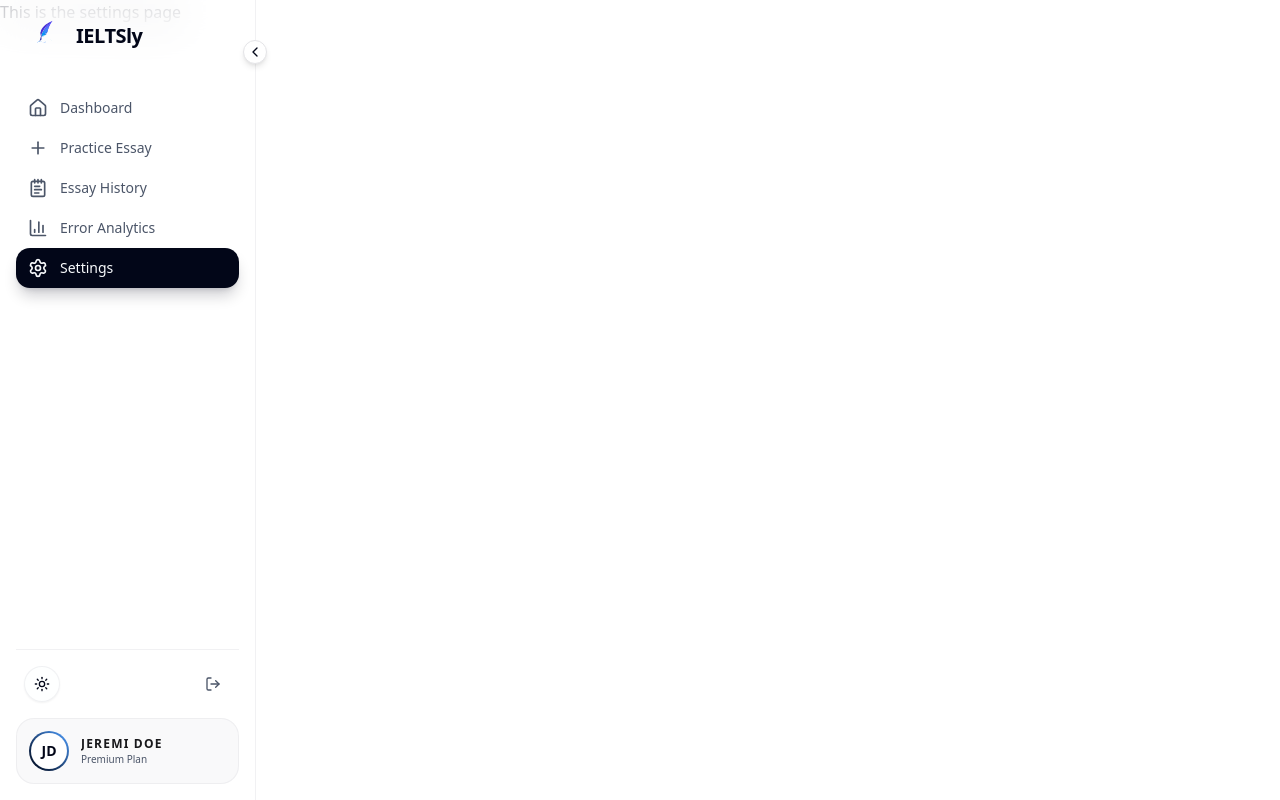
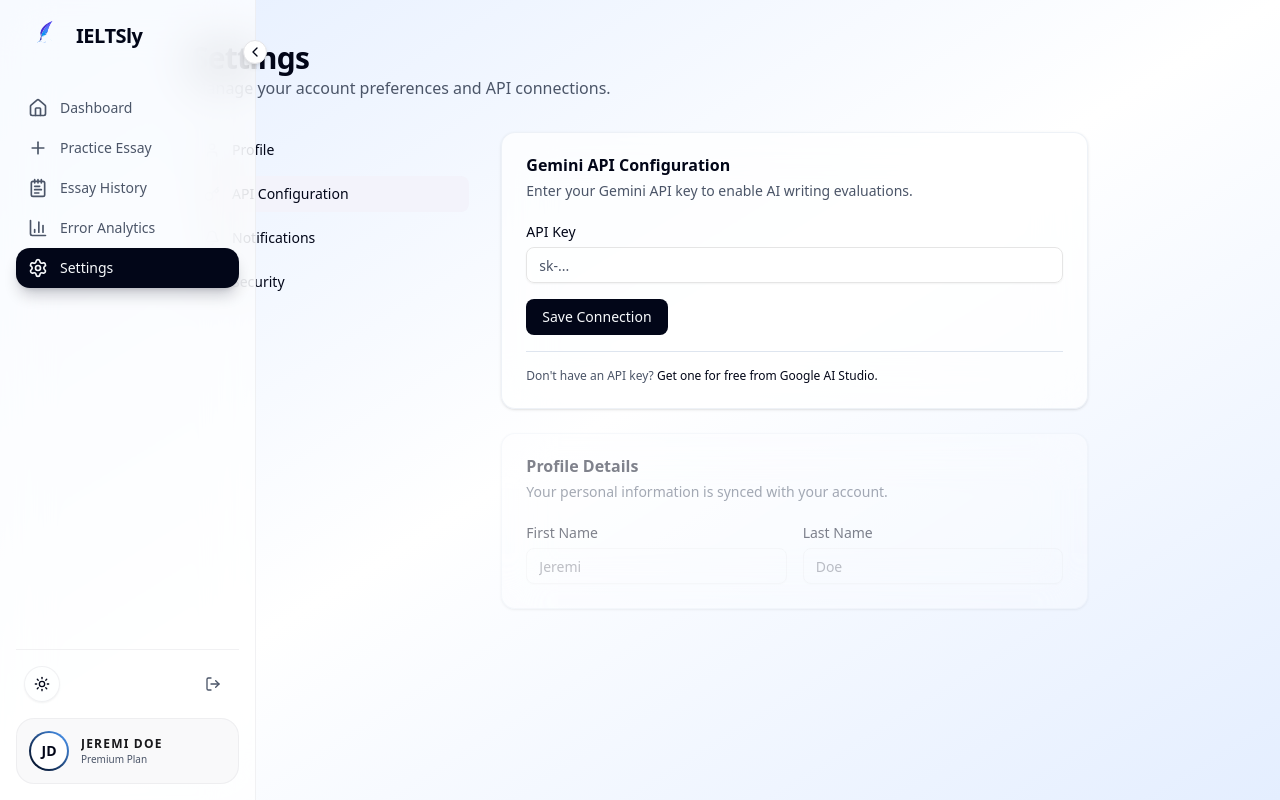
Before and after one commit to Jeremi-code/IELTSly, a Next.js app: page /dashboard/settings in a window 1280 px wide. Built offline with nearby package versions, Linux system fonts and the light colour scheme.

Commit message:
feat: standardize layouts for history, settings, and analytics pages for theme compatibility

```diff
--- a/app/dashboard/analytics/page.tsx
+++ b/app/dashboard/analytics/page.tsx
@@ -1,13 +1,26 @@
 import DashboardNav from '@/app/components/DashboardNav'
 import React from 'react'
+import { cn } from '@/lib/utils'
 
-const page = () => {
+const AnalyticsPage = () => {
+  const [isCollapsed, setIsCollapsed] = React.useState(false);
+
   return (
-    <div className='w-full h-screen grid grid-cols-[16%_84%] gap-0'>
-      <DashboardNav />
-      <div>This is the analytics page</div>
+    <div className="flex min-h-screen bg-linear-to-br from-[#E4EEFF] via-[#FFFFFF] to-[#E4EEFF] dark:from-zinc-950 dark:to-zinc-900 text-foreground transition-colors duration-500">
+      <DashboardNav collapsed={isCollapsed} onToggle={setIsCollapsed} />
+      <main className={cn(
+        "flex-1 transition-all duration-300 p-10",
+        isCollapsed ? "pl-20" : "pl-64"
+      )}>
+        <h1 className="text-3xl font-bold mb-6">Analytics Overview</h1>
+        <div className="grid grid-cols-1 gap-6">
+           <div className="p-8 border rounded-2xl bg-card/50 backdrop-blur-sm text-center text-muted-foreground">
+             Detailed Error Analytics coming soon...
+           </div>
+        </div>
+      </main>
     </div>
   )
 }
 
-export default page
+export default AnalyticsPage
--- a/app/dashboard/history/page.tsx
+++ b/app/dashboard/history/page.tsx
@@ -1,13 +1,66 @@
-import DashboardNav from '@/app/components/DashboardNav'
-import React from 'react'
+"use client";
 
-const page = () => {
+import React, { useState } from "react";
+import DashboardNav from "@/app/components/DashboardNav";
+import { cn } from "@/lib/utils";
+import { Card, CardContent, CardHeader, CardTitle } from "@/components/ui/card";
+import { NotepadText, Search, Filter } from "lucide-react";
+import { Input } from "@/components/ui/input";
+import { Button } from "@/components/ui/button";
+
+const HistoryPage = () => {
+  const [isCollapsed, setIsCollapsed] = useState(false);
+
   return (
-    <div className='w-full h-screen grid grid-cols-[16%_84%] gap-0'>
-      <DashboardNav />
-      <div>This is the history page</div>
+    <div className="flex min-h-screen bg-linear-to-br from-[#E4EEFF] via-[#FFFFFF] to-[#E4EEFF] dark:from-zinc-950 dark:via-zinc-950 dark:to-zinc-900 text-foreground relative transition-colors duration-500">
+      <DashboardNav collapsed={isCollapsed} onToggle={setIsCollapsed} />
+
+      <main className={cn(
+        "flex-1 transition-all duration-300 p-6 lg:p-10",
+        isCollapsed ? "pl-20" : "pl-64"
+      )}>
+        <div className="max-w-6xl mx-auto space-y-8">
+          <header className="flex flex-col md:flex-row md:items-center justify-between gap-4">
+            <div>
+              <h1 className="text-3xl font-bold tracking-tight">Essay History</h1>
+              <p className="text-muted-foreground">Review and learn from your past writing attempts.</p>
+            </div>
+
+            <div className="flex items-center gap-2">
+              <div className="relative w-full md:w-64">
+                <Search className="absolute left-3 top-1/2 -translate-y-1/2 h-4 w-4 text-muted-foreground" />
+                <Input placeholder="Search essays..." className="pl-9 bg-white/50 dark:bg-zinc-900/50" />
+              </div>
+              <Button variant="outline" size="icon">
+                <Filter className="h-4 w-4" />
+              </Button>
+            </div>
+          </header>
+
+          <Card className="border-border/50 dark:border-zinc-800/50 bg-white/70 dark:bg-zinc-900/40 backdrop-blur-xl">
+            <CardHeader>
+              <CardTitle className="text-lg flex items-center gap-2">
+                <NotepadText className="h-5 w-5 text-primary" />
+                All Essays
+              </CardTitle>
+            </CardHeader>
+            <CardContent>
+              <div className="flex flex-col items-center justify-center py-20 text-center space-y-4">
+                <div className="h-20 w-20 rounded-full bg-primary/5 flex items-center justify-center text-primary/40">
+                  <NotepadText className="h-10 w-10" />
+                </div>
+                <div className="max-w-xs space-y-2">
+                   <p className="font-bold">No essays found</p>
+                   <p className="text-sm text-muted-foreground">Start practicing to see your writing history and AI feedback here.</p>
+                </div>
+                <Button>Start Your First Essay</Button>
+              </div>
+            </CardContent>
+          </Card>
+        </div>
+      </main>
     </div>
-  )
-}
+  );
+};
 
-export default page
+export default HistoryPage;
--- a/app/dashboard/settings/page.tsx
+++ b/app/dashboard/settings/page.tsx
@@ -1,13 +1,90 @@
-import DashboardNav from '@/app/components/DashboardNav'
-import React from 'react'
+"use client";
 
-const page = () => {
+import React, { useState } from "react";
+import DashboardNav from "@/app/components/DashboardNav";
+import { cn } from "@/lib/utils";
+import { Card, CardContent, CardHeader, CardTitle, CardDescription } from "@/components/ui/card";
+import { Settings, User, Bell, Shield, Key } from "lucide-react";
+import { Button } from "@/components/ui/button";
+import { Label } from "@/components/ui/label";
+import { Input } from "@/components/ui/input";
+import { Separator } from "@/components/ui/separator";
+
+const SettingsPage = () => {
+  const [isCollapsed, setIsCollapsed] = useState(false);
+
   return (
-    <div className='w-full h-screen grid grid-cols-[16%_84%] gap-0'>
-      <DashboardNav />
-      <div>This is the settings page</div>
+    <div className="flex min-h-screen bg-linear-to-br from-[#E4EEFF] via-[#FFFFFF] to-[#E4EEFF] dark:from-zinc-950 dark:via-zinc-950 dark:to-zinc-900 text-foreground relative transition-colors duration-500">
+      <DashboardNav collapsed={isCollapsed} onToggle={setIsCollapsed} />
+
+      <main className={cn(
+        "flex-1 transition-all duration-300 p-6 lg:p-10",
+        isCollapsed ? "pl-20" : "pl-64"
+      )}>
+        <div className="max-w-4xl mx-auto space-y-8">
+          <header>
+            <h1 className="text-3xl font-bold tracking-tight">Settings</h1>
+            <p className="text-muted-foreground">Manage your account preferences and API connections.</p>
+          </header>
+
+          <div className="grid grid-cols-1 md:grid-cols-3 gap-8">
+             <aside className="space-y-2">
+                {[
+                  { icon: User, label: "Profile" },
+                  { icon: Key, label: "API Configuration" },
+                  { icon: Bell, label: "Notifications" },
+                  { icon: Shield, label: "Security" },
+                ].map((item, idx) => (
+                  <Button key={idx} variant={idx === 1 ? "secondary" : "ghost"} className="w-full justify-start gap-3">
+                    <item.icon className="h-4 w-4" />
+                    {item.label}
+                  </Button>
+                ))}
+             </aside>
+
+             <div className="md:col-span-2 space-y-6">
+                <Card className="border-border/50 dark:border-zinc-800/50 bg-white/70 dark:bg-zinc-900/40 backdrop-blur-xl">
+                  <CardHeader>
+                    <CardTitle>Gemini API Configuration</CardTitle>
+                    <CardDescription>Enter your Gemini API key to enable AI writing evaluations.</CardDescription>
+                  </CardHeader>
+                  <CardContent className="space-y-4">
+                    <div className="space-y-2">
+                      <Label htmlFor="api-key">API Key</Label>
+                      <Input id="api-key" type="password" placeholder="sk-..." className="bg-white/50 dark:bg-zinc-900/50" />
+                    </div>
+                    <Button className="w-full md:w-auto">Save Connection</Button>
+                    <Separator />
+                    <p className="text-xs text-muted-foreground">
+                      Don't have an API key? <a href="#" className="text-primary hover:underline">Get one for free from Google AI Studio.</a>
+                    </p>
+                  </CardContent>
+                </Card>
+
+                <Card className="border-border/50 dark:border-zinc-800/50 bg-white/70 dark:bg-zinc-900/40 backdrop-blur-xl opacity-50">
+                  <CardHeader>
+                    <CardTitle>Profile Details</CardTitle>
+                    <CardDescription>Your personal information is synced with your account.</CardDescription>
+                  </CardHeader>
+                  <CardContent className="space-y-4">
+                    <div className="grid grid-cols-2 gap-4">
+                      <div className="space-y-2">
+                        <Label>First Name</Label>
+                        <Input disabled value="Jeremi" />
+                      </div>
+                      <div className="space-y-2">
+                        <Label>Last Name</Label>
+                        <Input disabled value="Doe" />
+                      </div>
+                    </div>
+                  </CardContent>
+                </Card>
+             </div>
+          </div>
+        </div>
+      </main>
     </div>
-  )
-}
+  );
+};
 
-export default page
+export default SettingsPage;
```
